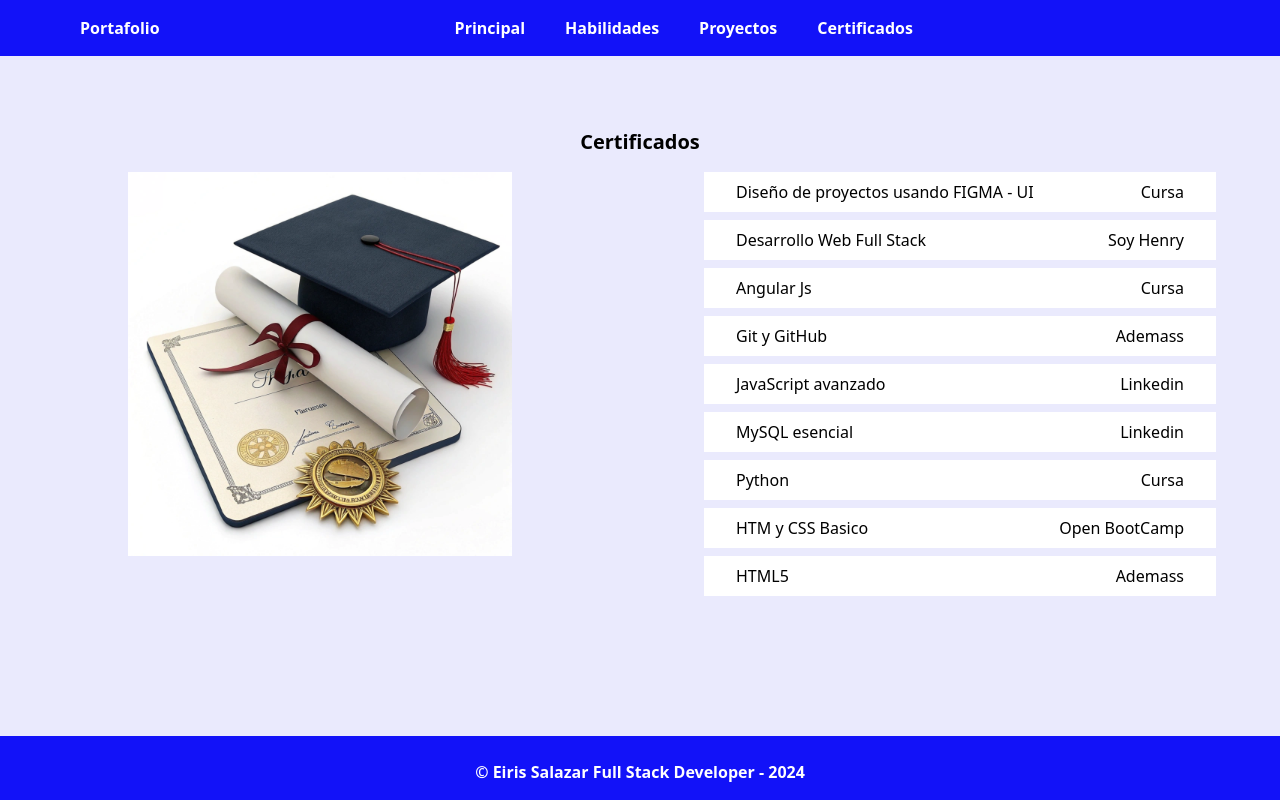
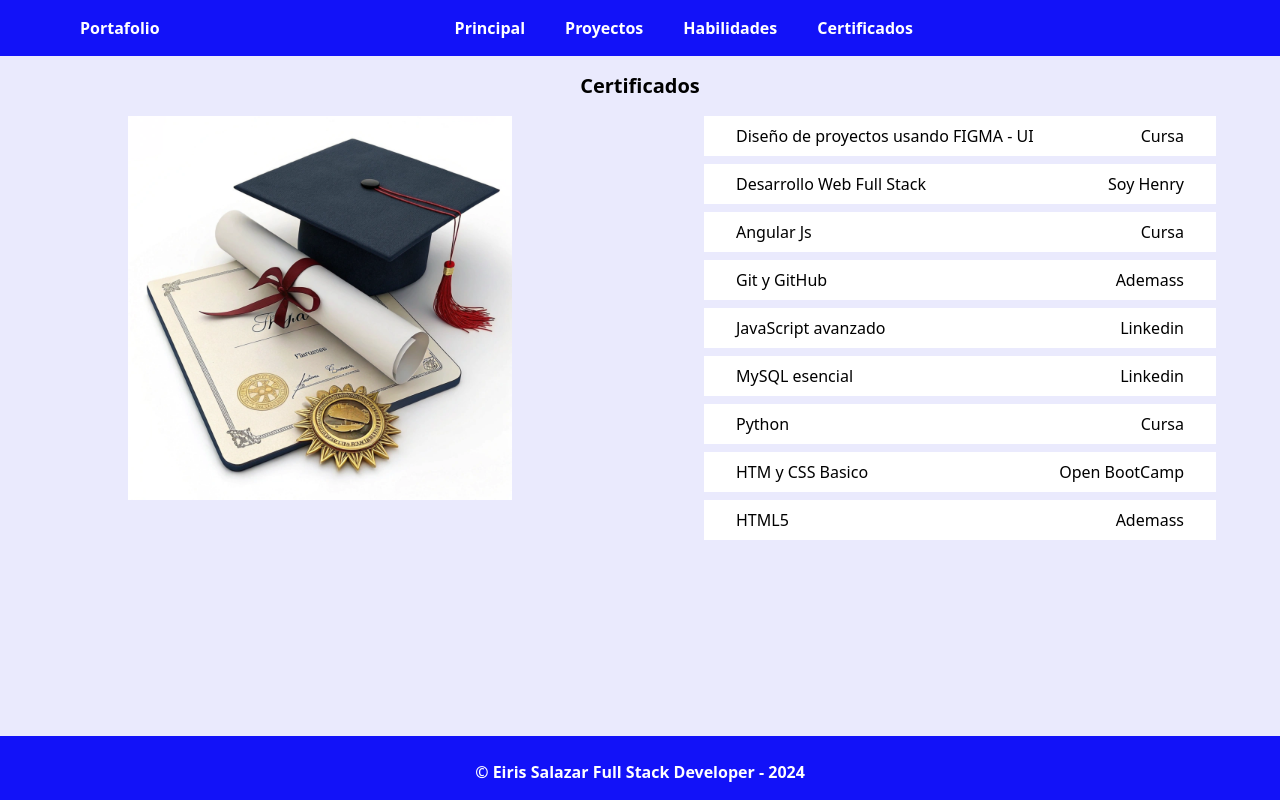
Before and after one commit to eiriselias/portafolioNext, a Next.js app: page /certificados in a window 1280 px wide. Built offline with nearby package versions, Linux system fonts and the light colour scheme.

Commit message:
se cambio el tipo de posision en la navbar

```diff
--- a/app/certificados/page.tsx
+++ b/app/certificados/page.tsx
@@ -9,7 +9,7 @@ const CertificadosPage = () => {
    useSEO("certificados","lista de certificados de estudios");
 
    return (
-     <div className="flex flex-col items-center mt-16">
+     <div className="flex flex-col items-center">
         <h2 className="font-bold text-xl my-4">Certificados</h2>
         <div className="grid md:grid-cols-2 w-full justify-items-center">
          <div className="w-96 hidden md:flex h-96 overflow-hidden">
--- a/app/layout.tsx
+++ b/app/layout.tsx
@@ -23,10 +23,8 @@ export default function RootLayout({
   return (
     <html lang="en">
       <body>
-        <header>
-          <NavBar />
-        </header>
-        <main className="bg-fondColor mt-12">
+        <NavBar />
+        <main className="bg-fondColor">
           {children}
         </main>
         <footer>
--- a/components/navBar/NavBar.tsx
+++ b/components/navBar/NavBar.tsx
@@ -6,7 +6,7 @@ const NavBar = () => {
     const [bars, setBars] = useState(false);
 
   return (
-    <nav className='flex justify-between md:px-14 py-4 md:py-0 font-bold bg-primaryColor text-white fixed z-50 w-full '>
+    <nav className='flex justify-between md:px-14 py-4 md:py-0 font-bold bg-primaryColor text-white sticky top-0 z-50 w-full '>
         <div className='flex items-center hover:bg-selectColor px-4  hover:cursor-pointer'>
             <Link href="/" className='flex items-center gap-2'>
                 <i className="fa-duotone fa-solid fa-briefcase"></i>
@@ -25,10 +25,10 @@ const NavBar = () => {
                     <Link href="/">Principal</Link>
                 </li>
                 <li className='hover:bg-selectColor p-4' onClick={()=>setBars(!bars)}>
-                    <Link href="/#skills">Habilidades</Link>
+                    <Link href="/#proyects">Proyectos</Link>
                 </li>
                 <li className='hover:bg-selectColor p-4' onClick={()=>setBars(!bars)}>
-                    <Link href="/#proyects">Proyectos</Link>
+                    <Link href="/#skills">Habilidades</Link>
                 </li>
                 <li className='hover:bg-selectColor p-4' onClick={()=>setBars(!bars)}>
                     <Link href="/certificados">Certificados</Link>
```
